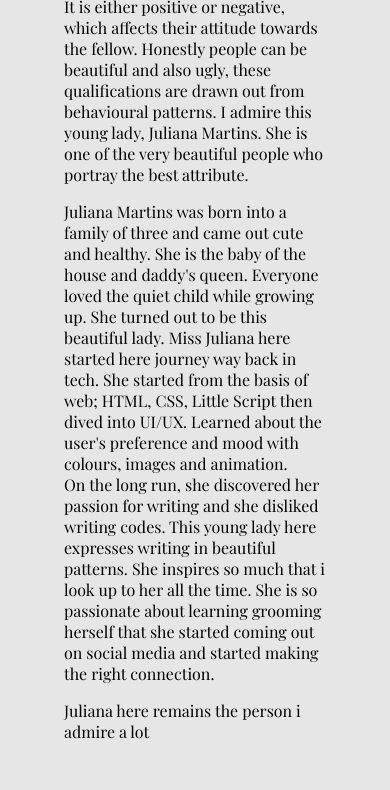
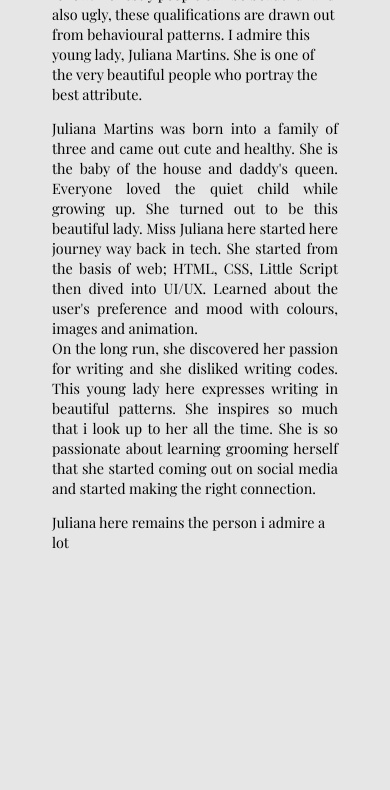
Before and after one commit to HERITAGEALABI/HERITAGEALABI-article, a plain HTML site: page index.html in a window 390 px wide. Shown: the part 686-1476 px from the top of the page. After the commit the page ends 1273 px from the top, so only its background shows below. Drawn offline with nearby package versions, Linux system fonts and the light colour scheme.

Commit message:
media queries

```diff
--- a/style.css
+++ b/style.css
@@ -36,3 +36,25 @@ img {
   text-align: center;
   margin-top: 0.25rem;
 }
+
+p {
+  text-align: justify;
+}
+
+a {
+  color: #0B3311;
+}
+
+@media (max-width: 600px) {
+  body {
+    font-size: 0.9rem;
+  }
+
+  #main {
+    padding: 0.25rem;
+  }
+
+  h1 {
+    font-size: 2rem;
+  }
+}
```
